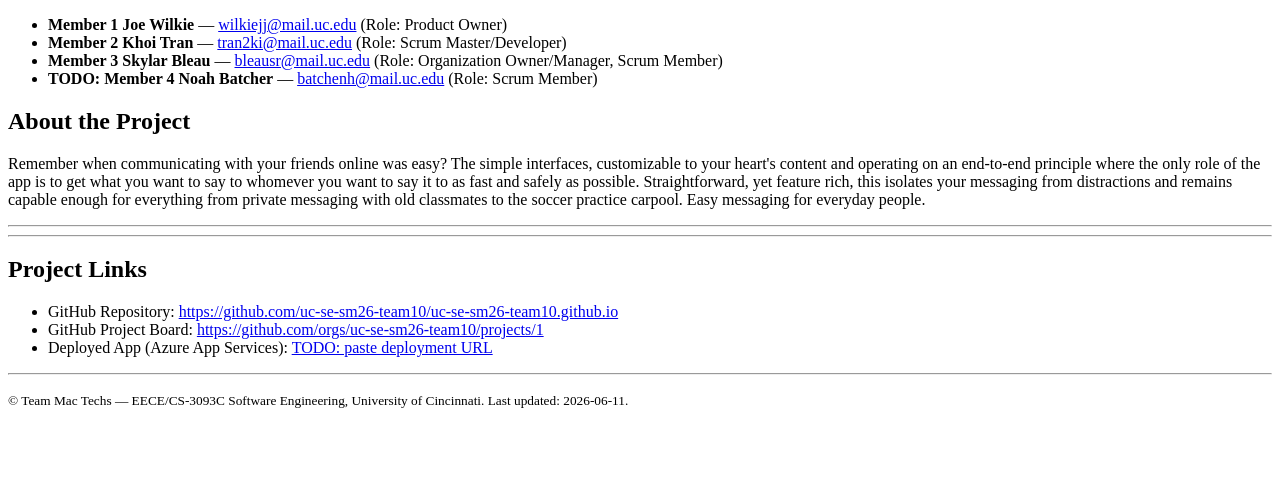
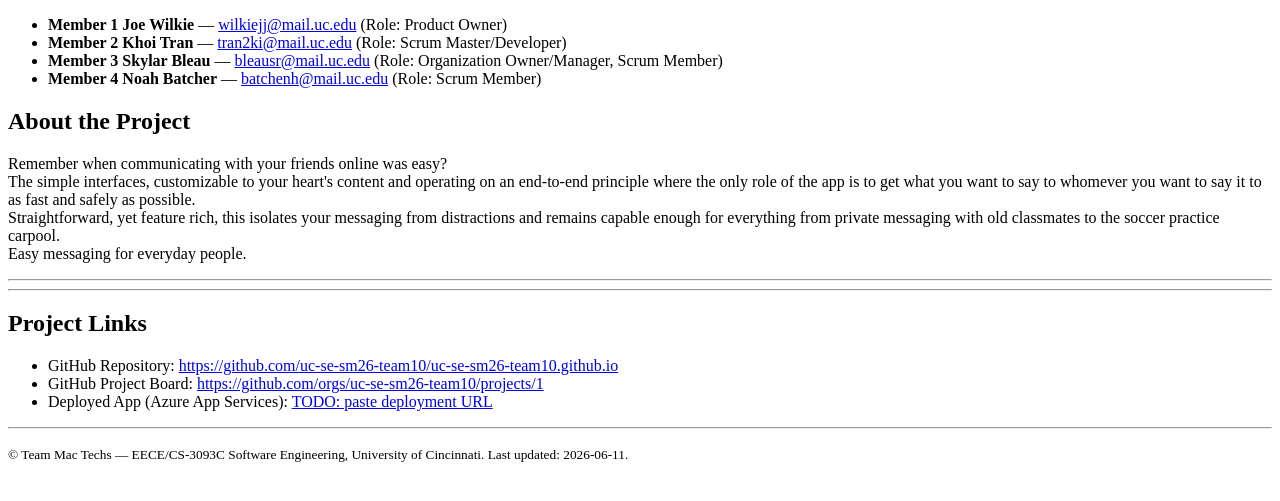
Before and after one commit to uc-se-sm26-team10/uc-se-sm26-team10.github.io, a plain HTML site: page index.html in a window 1280 px wide. Shown: the part 185-686 px from the top of the page. Drawn offline with Linux system fonts and the light colour scheme.

Commit message:
no more todo real

```diff
--- a/index.html
+++ b/index.html
@@ -43,7 +43,7 @@
           (Role: Organization Owner/Manager, Scrum Member)
         </li>
         <li>
-          <strong>TODO: Member 4 Noah Batcher</strong> &mdash;
+          <strong>Member 4 Noah Batcher</strong> &mdash;
           <a href="mailto:batchenh@mail.uc.edu">batchenh@mail.uc.edu</a>
           (Role: Scrum Member)
         </li>
@@ -55,9 +55,9 @@
     <section id="about">
       <h2>About the Project</h2>
       <p>
-        Remember when communicating with your friends online was easy?
-        The simple interfaces, customizable to your heart's content and operating on an end-to-end principle where the only role of the app is to get what you want to say to whomever you want to say it to as fast and safely as possible.
-        Straightforward, yet feature rich, this isolates your messaging from distractions and remains capable enough for everything from private messaging with old classmates to the soccer practice carpool.
+        Remember when communicating with your friends online was easy?<br>
+        The simple interfaces, customizable to your heart's content and operating on an end-to-end principle where the only role of the app is to get what you want to say to whomever you want to say it to as fast and safely as possible. <br>
+        Straightforward, yet feature rich, this isolates your messaging from distractions and remains capable enough for everything from private messaging with old classmates to the soccer practice carpool. <br>
         Easy messaging for everyday people.
       </p>
     </section>
```
